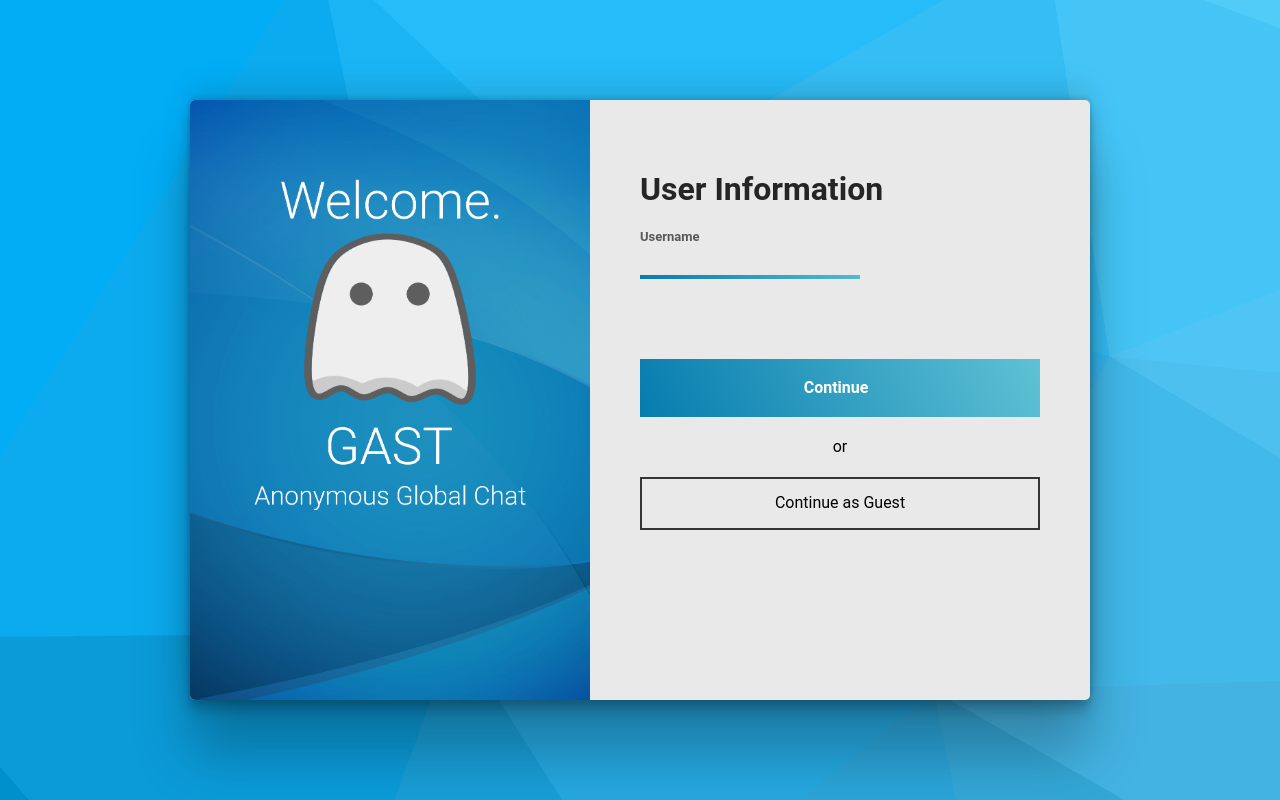
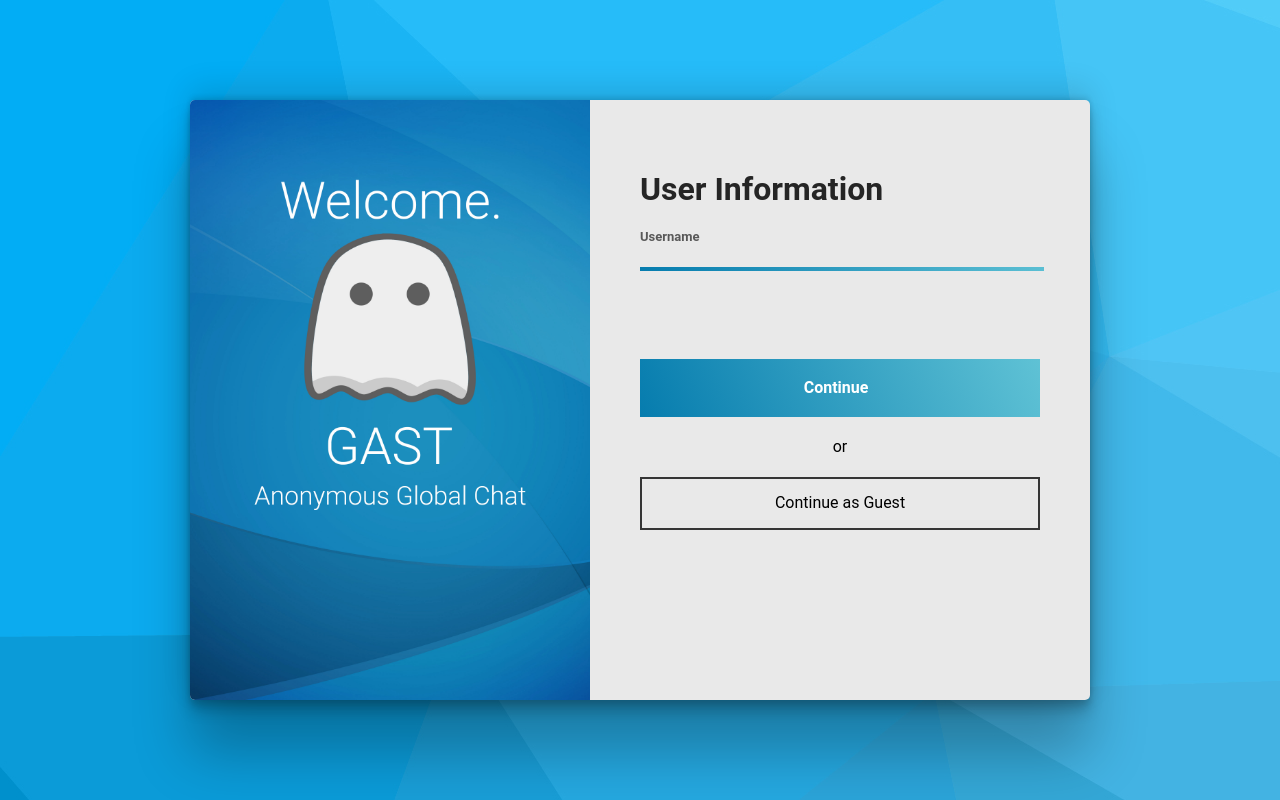
Before and after one commit to SantosZuber/Gast, a website: page public/index.html in a window 1280 px wide. Drawn offline with nearby package versions, Linux system fonts and the light colour scheme; no server answers.

Commit message:
little fix

```diff
--- a/index.js
+++ b/index.js
@@ -19,16 +19,17 @@ const users = [];
 //Socket.io
 io.on("connection", (socket) => {
   let myUser = {};
-  myUser.id = socket.id;
   //LOGIN
   //Una vez se hace el submit del login desde el front ->
   socket.on("login", (username) => {
     validateUsername(username);
     myUser.username = username;
+    myUser.id = socket.id;
     users.push(myUser);
   });
 });
 
+//Functions
 function validateUsername(data) {
   if (data.includes("<", ">", "*", "/")) {
     data = "Hacker";
--- a/public/style.css
+++ b/public/style.css
@@ -1,5 +1,5 @@
 body {
-  background: linear-gradient(45deg, #B0C1D9, #8EA8BF);
+  background: linear-gradient(45deg, #b0c1d9, #8ea8bf);
   background-image: url(./img/light-blue-vector-low-poly-crystal-background-polygon-design-pa-915809723.jpg);
   height: 100vh;
 }
@@ -13,11 +13,12 @@ body {
   transform: translate(-50%, -50%);
   border-radius: 5px;
   display: flex;
-  box-shadow: rgba(0, 0, 0, 0.25) 0px 54px 55px, rgba(0, 0, 0, 0.12) 0px -12px 30px, rgba(0, 0, 0, 0.12) 0px 4px 6px, rgba(0, 0, 0, 0.17) 0px 12px 13px, rgba(0, 0, 0, 0.09) 0px -3px 5px;
+  box-shadow: rgba(0, 0, 0, 0.25) 0px 54px 55px,
+    rgba(0, 0, 0, 0.12) 0px -12px 30px, rgba(0, 0, 0, 0.12) 0px 4px 6px,
+    rgba(0, 0, 0, 0.17) 0px 12px 13px, rgba(0, 0, 0, 0.09) 0px -3px 5px;
 }
 .login-welcome {
   width: 50%;
-  background-color: red;
   background-image: url(./img/Blue-Abstract-Background-For-You-3165286061.jpg);
   background-size: cover;
   background-position: center;
@@ -47,32 +48,31 @@ label {
   color: #585858;
   font-weight: bold;
 }
-input[type=text] {
-    height: 5px;
+input[type="text"] {
+  height: 15px;
   background-color: transparent;
   border: 0;
   border-image-slice: 1;
   border-image-source: linear-gradient(45deg, #067cae, #5fc2d5);
   border-bottom: 4px solid blue;
-    width: 50%;
+  width: 100%;
   margin-bottom: 25px;
-    transition: 0.5s;
-    font-size: large;
-    padding: 10px;
 }
-input[type=text]:focus {
+input[type="text"]:focus {
   outline: none;
-    width: 70%;
+}
+input[type="file"] {
+  margin-top: 5px;
 }
 .login-btn {
   width: 100%;
-    background:linear-gradient(65deg, #067cae, #5fc2d5);
+  margin-top: auto;
+  background: linear-gradient(65deg, #067cae, #5fc2d5);
   border: 0;
   padding: 20px;
   color: white;
   font-weight: bold;
   cursor: pointer;
-    margin-top: auto;
 }
 p {
   text-align: center;
```
Lines whose indentation alone changed are shown as unchanged.
